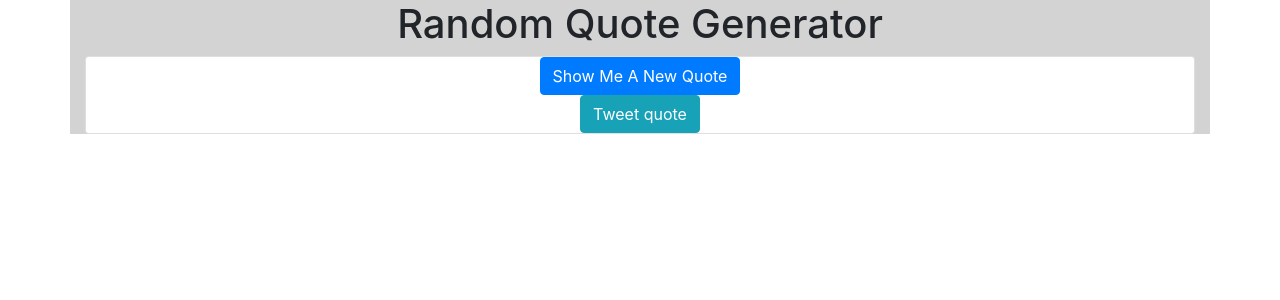
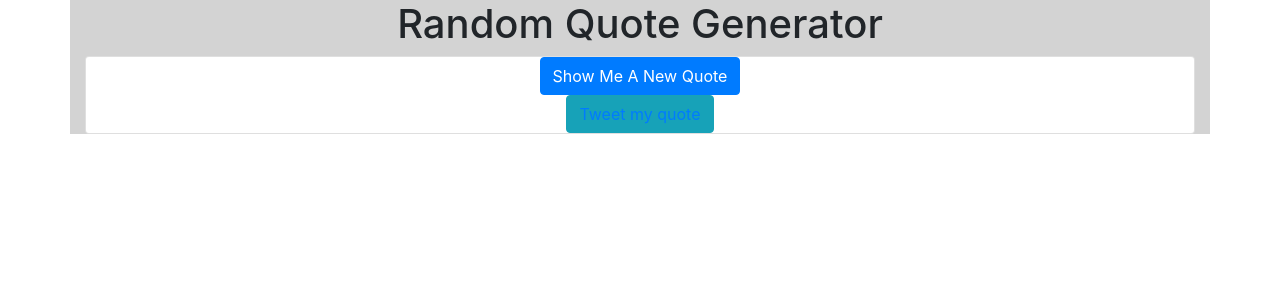
Before and after one commit to ChrisB55/Random-Quote-Generator, a React (Create React App) app: page / in a window 1280 px wide. Shown: the top 300 px of the page. Built offline with nearby package versions, Linux system fonts and the light colour scheme.

Commit message:
Add twitter functionality

```diff
--- a/src/App.js
+++ b/src/App.js
@@ -52,6 +52,14 @@ class App extends React.Component {
       });
   }
   render() {
+    const tweetQuote =
+      "https://twitter.com/intent/tweet?" +
+      encodeURIComponent(
+        '"' +
+          this.state.quotesData.quoteText +
+          '" -' +
+          this.state.quotesData.quoteAuthor
+      );
     return (
       <div className="container">
         <h1 className="row justify-content-center"> Random Quote Generator </h1>
@@ -73,7 +81,9 @@ class App extends React.Component {
 
           <div id="tweet-quote" className="row justify-content-center">
             <button type="button" className="btn btn-info">
-              Tweet quote{" "}
+              <a href={tweetQuote} target="_blank">
+                Tweet my quote
+              </a>
             </button>
           </div>
         </div>
```
